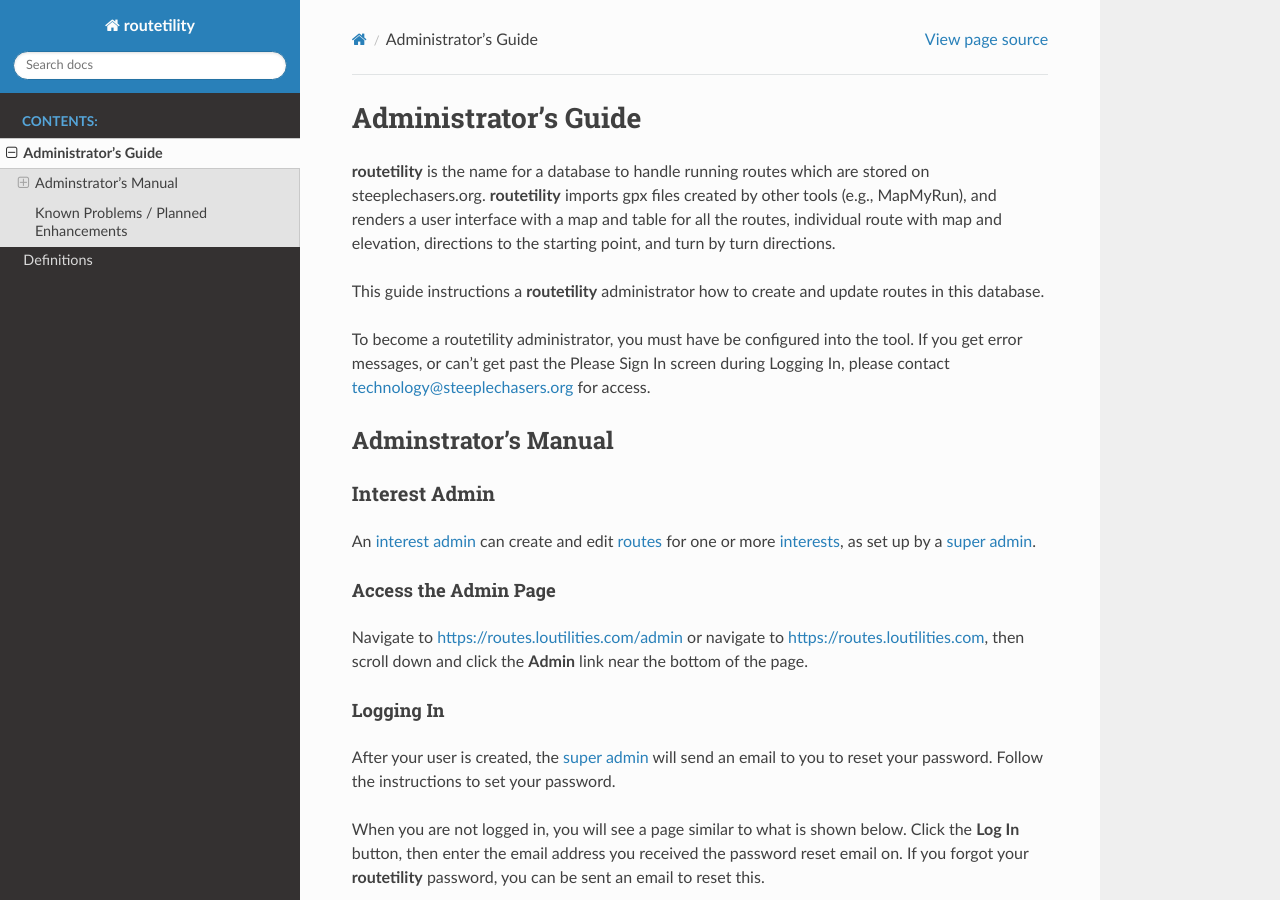
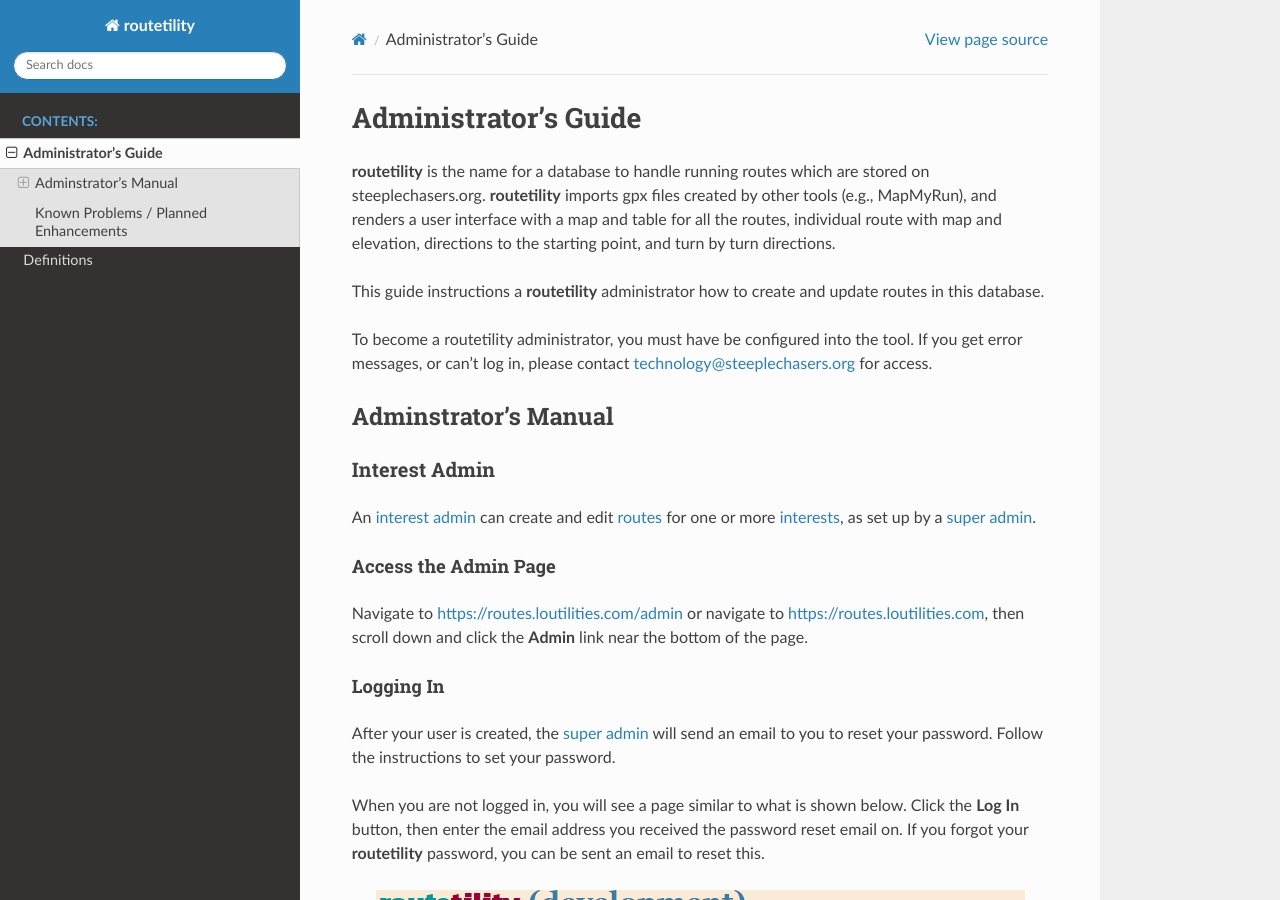
Before and after one commit to louking/runningroutes, a Sphinx documentation site: the page built from runningroutes/docs/source/admin-guide.rst, in a window 1280 px wide and 900 px high. Built offline with Sphinx 7.4.7 and the Read the Docs theme 2.0.0, drawn with Linux system fonts in a browser that asks for light colours.

```diff
--- a/runningroutes/docs/source/admin-guide.rst
+++ b/runningroutes/docs/source/admin-guide.rst
@@ -9,7 +9,7 @@
 This guide instructions a **routetility**  administrator how to create and update routes in this database.
 
 To become a routetility  administrator, you must have be configured into the tool. If you get error messages, or can’t
-get past the Please Sign In screen during Logging In, please contact technology@steeplechasers.org for access.
+log in, please contact technology@steeplechasers.org for access.
 
 
 Adminstrator's Manual
```
